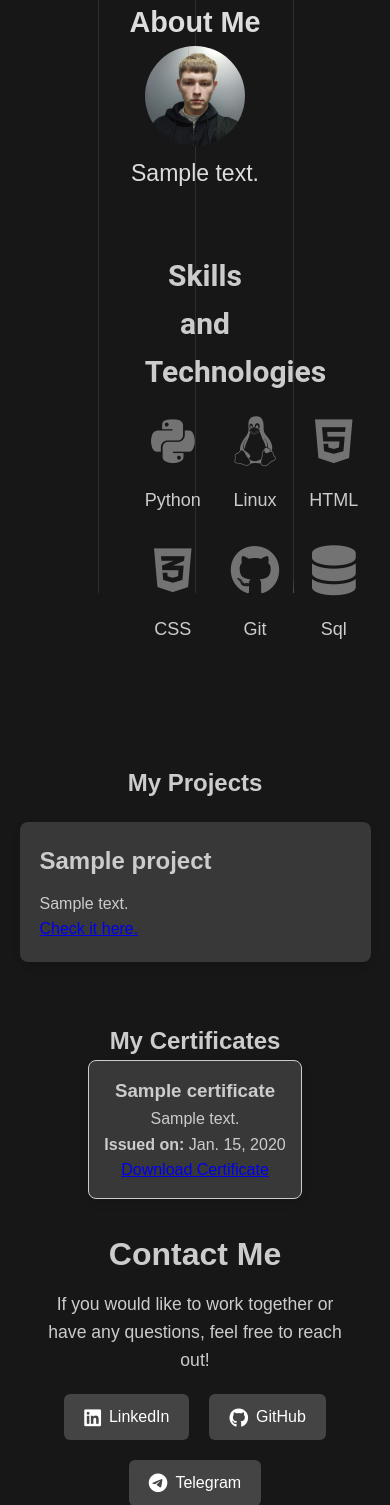
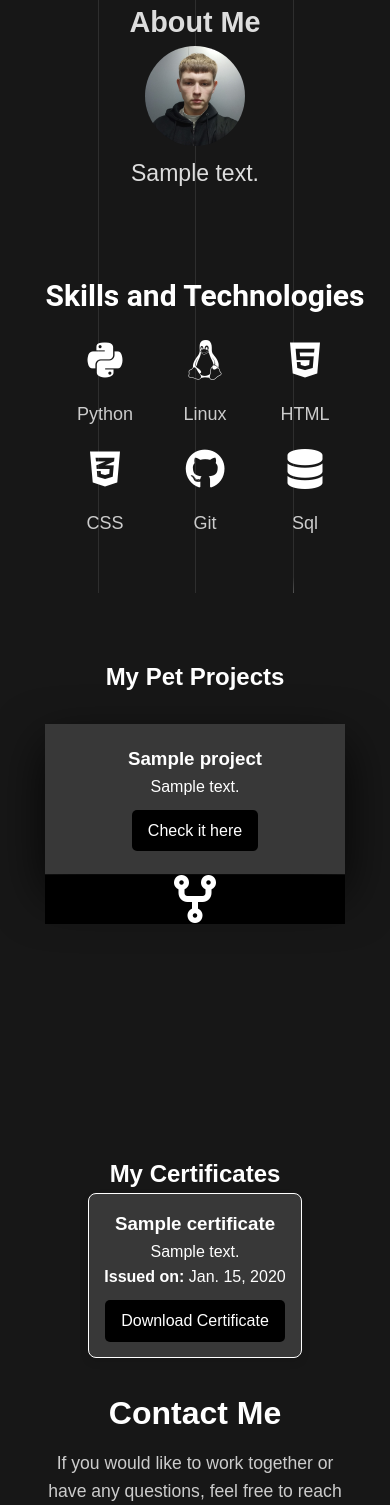
Before and after one commit to K4shalot/MyPortfolio, a Django app: page / in a window 390 px wide. Shown: the part 251-1756 px from the top of the page. Run offline with Django 5.2, Linux system fonts and the light colour scheme; tables that the repository leaves empty hold one stand-in row (values such as "Sample post"); parts of the project's set-up code (start-up, migrations or seed data) failed here and were passed over.

Commit message:
Some small changes, adapting to mobile version

```diff
--- a/myportfolio/myapp/models.py
+++ b/myportfolio/myapp/models.py
@@ -9,7 +9,7 @@ class AboutMe(models.Model):
 
 class Project(models.Model):
     name = models.CharField(max_length=255)
-    description = models.TextField()
+    description = models.TextField(blank=True)
     urls = models.URLField(null=True,blank=True)
 
     def __str__(self):
--- a/myportfolio/myapp/static/myapp/style.css
+++ b/myportfolio/myapp/static/myapp/style.css
@@ -8,7 +8,7 @@ body {
     font-family: 'Arial', sans-serif;
     line-height: 1.6;
     background-color: #171717;
-    color: #ccc;
+    color: #ffffff;
     overflow: scroll;
     position: relative;
 }
@@ -140,6 +140,7 @@ header nav ul li a:hover {
     width: 50%;
     color: #ddd;
     font-size: 1.2em;
+    flex: 1 1 45%;
 }
 
 .bio p {
@@ -149,13 +150,6 @@ header nav ul li a:hover {
 #projects h2 {
     text-align: center;
     margin-bottom: 20px;
-}
-
-.projects {
-    display: flex;
-    gap: 20px;
-    flex-wrap: wrap;
-    justify-content: center
 }
 
 .project-card {
@@ -173,6 +167,7 @@ header nav ul li a:hover {
 }
 
 .project-card h3 {
+    color: #ffffff;
     font-size: 1.5em;
     margin-bottom: 10px;
 }
@@ -349,28 +344,51 @@ footer {
 .skills h2 {
     font-family: 'Roboto', sans-serif;
     font-size: 30px;
-    color: #ccc;
+    color: #ffffff;
     text-align: center;
     margin-bottom: 20px;
 }
 
 .skills-list {
-    display: grid;
     grid-template-columns: repeat(3, 1fr);
-    gap: 30px;
     justify-items: center;
+    display: flex;
+    flex-wrap: wrap;
+    justify-content: center;
+    gap: 20px;
+    margin-top: 20px;
 }
 
 .skill {
     text-align: center;
     transition: transform 0.3s ease-in-out;
+    display: flex;
+    flex-direction: column;
+    align-items: center;
+    width: 80px;
 }
 
 .skill i {
-    font-size: 50px;
-    color: #737373;
     margin-bottom: 10px;
     transition: color 0.3s ease-in-out;
+    font-size: 2.5em;
+    color: #fff;
+}
+
+@media (max-width: 768px) {
+    .about-content {
+        flex-direction: column;
+        align-items: center;
+    }
+
+    .bio, .skills {
+        width: 100%;
+        text-align: center;
+    }
+
+    .skills-list {
+        justify-content: center;
+    }
 }
 
 .skill i:hover {
@@ -454,12 +472,13 @@ form#contact-form {
     }
 
     .about-content {
+        display: flex;
+        gap: 40px;
         flex-direction: column;
         text-align: center;
-    }
-
-    .bio {
-        width: 100%;
+        justify-content: space-between;
+        align-items: flex-start;
+        flex-wrap: wrap;
     }
 
     .projects {
@@ -519,9 +538,85 @@ form#contact-form {
     flex: 1 1 280px;
     max-width: 320px;
     padding: 15px;
-    border: 1px solid #ccc;
+    border: 1px solid #ffffff;
     border-radius: 8px;
     text-align: center;
     background-color: #383838;
     box-shadow: 0 4px 8px rgba(0, 0, 0, 0.1);
 }
+
+
+
+.card {
+    width: 300px;
+    height: 320px;
+    transition: 0.5s;
+    position: relative;
+}
+
+.container .card .face.face1 {
+    position: relative;
+    background: #000000;
+    display: flex;
+    justify-content: center;
+    align-items: center;
+    z-index: 1;
+    transform: translateY(100px);
+    transition: 0.5s;
+}
+
+.container .card:hover .face.face1 {
+    background: #000000;
+    transform: translateY(0px);
+}
+
+.container .card .face.face1 .content i {
+    max-width: 100px;
+    font-size: 3em;
+    color: white;
+}
+
+.container .card .face.face2 {
+    position: relative;
+    background: #383838;
+    display: flex;
+    align-items: center;
+    padding: 20px;
+    box-sizing: border-box;
+    box-shadow: 0 20px 50px rgba(0, 0, 0, 0.8);
+    transform: translateY(-100px);
+    transition: 0.5s;
+    flex-direction: column;
+    text-align: center;
+    min-height: 150px;
+    height: 150px;
+    overflow: hidden;
+    justify-content: space-between;
+}
+
+.container .card:hover .face.face2 {
+    transform: translateY(0);
+}
+
+.btn.btn-primary {
+    background-color: #000000;
+    color: #fff;
+    padding: 8px 16px;
+    text-decoration: none;
+    border-radius: 5px;
+    margin-top: 10px;
+    display: inline-block;
+    transition: background 0.3s ease;
+}
+
+.btn.btn-primary:hover {
+    background-color: #ffffff;
+    color: #000;
+}
+
+.projects {
+    display: flex;
+    flex-wrap: wrap;
+    gap: 20px;
+    justify-content: center;
+}
--- a/myportfolio/myapp/templates/index.html
+++ b/myportfolio/myapp/templates/index.html
@@ -69,16 +69,28 @@
         </div>
     </section>
    <section id="projects" class="section">
+    <h2>My Pet Projects</h2>
         <div class="container">
-            <h2>My Projects</h2>
+            <h2>.</h2>
             <div class="projects">
             {% for project in projects %}
-                    <div class="project-card">
-                        <h3>{{project.name}}</h3>
-                        <p>{{project.description}}</p>
+                <div class="card">
+                <div class="face face1">
+                    <div class="content">
+                    <div class="icon">
+                        <i class="fa fa-code-fork" aria-hidden="true"></i>
+                    </div>
+                    </div>
+                </div>
+                <div class="face face2">
+                    <div class="content">
+                    <h3>{{ project.name }}</h3>
+                    <p>{{ project.description }}</p>
                     {% if project.urls %}
-                            <a href="{{ project.urls }}" class="btn btn-primary" target="_blank">Check it here. </a>
+                        <a href="{{ project.urls }}" class="btn btn-primary" target="_blank">Check it here</a>
                     {% endif %}
+                    </div>
+                </div>
                 </div>
             {% empty %}
                 <p>No projects available.</p>
```
Also changed, not shown: myportfolio/myapp/migrations/0007_alter_project_description.py (added). Lines whose indentation alone changed are shown as unchanged.
